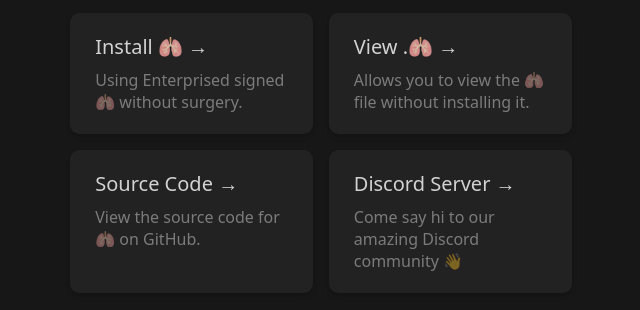
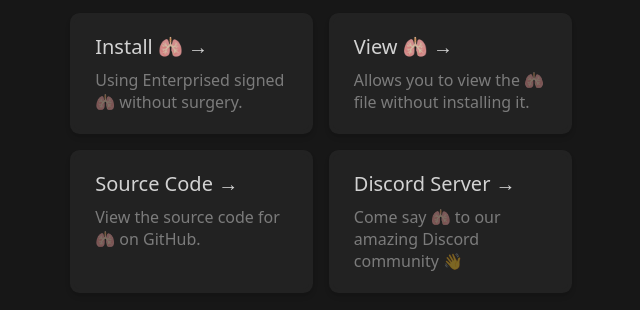
Before and after one commit to rosietosie/rosietosie.github.io, a plain HTML site: page index.html in a window 1280 px wide. Shown: the part 226-536 px from the top of the page, 319-959 px from the left. Drawn offline with Linux system fonts and the light colour scheme.

Commit message:
Update index.html

```diff
--- a/index.html
+++ b/index.html
@@ -507,7 +507,7 @@
                 <a href="https://raw.githubusercontent.com/jqms/Lung/main/Main.cpp"
                     class="astro-DOHJNAO5">
                     <h2 class="astro-DOHJNAO5">
-                        View .🫁
+                        View 🫁
                         <span class="astro-DOHJNAO5">→</span>
                     </h2>
                     <p class="astro-DOHJNAO5">
@@ -533,7 +533,7 @@
                         <span class="astro-DOHJNAO5">→</span>
                     </h2>
                     <p class="astro-DOHJNAO5">
-                        Come say hi to our amazing Discord community 👋
+                        Come say 🫁 to our amazing Discord community 👋
                     </p>
                 </a>
             </li>
```
